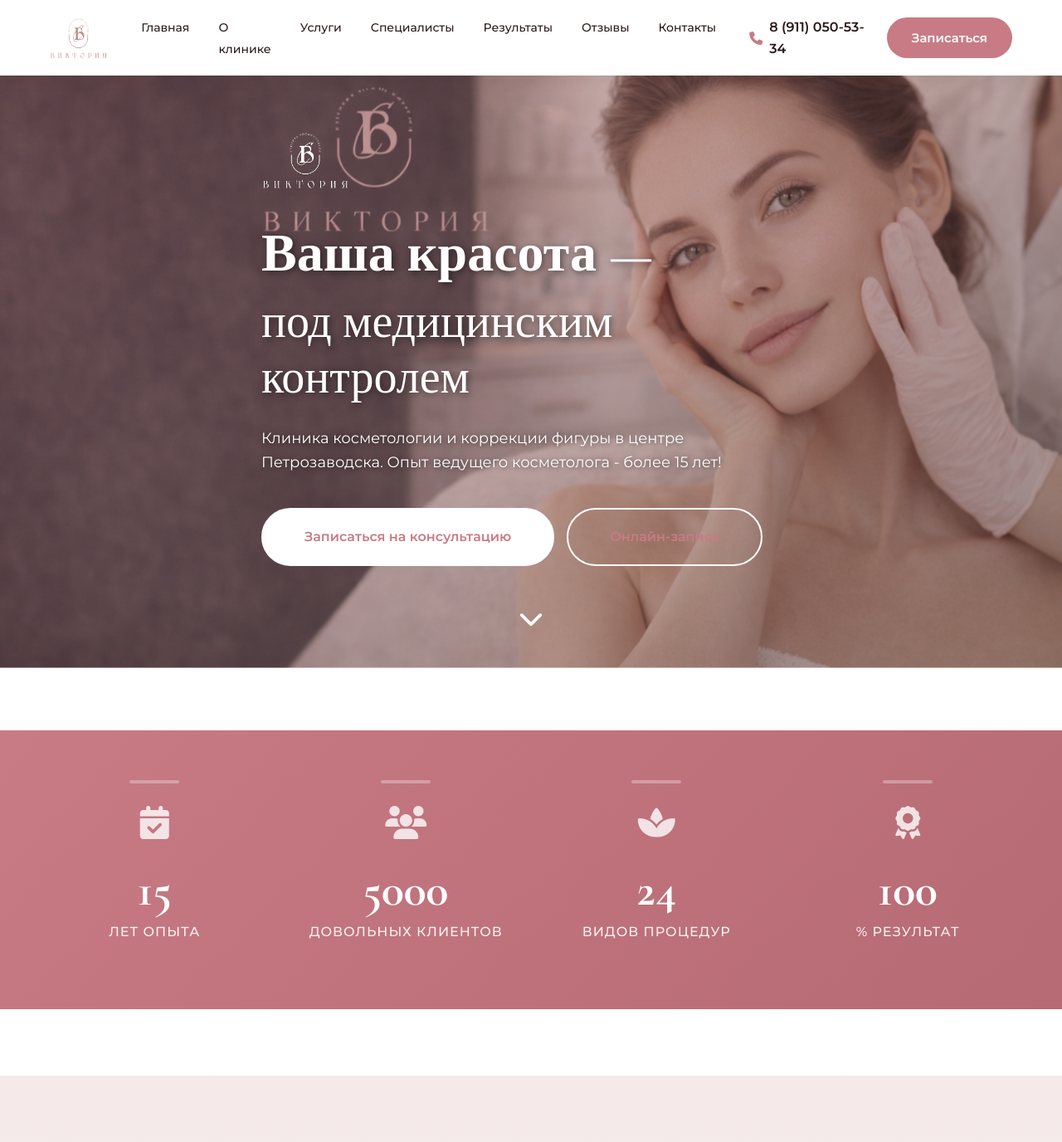
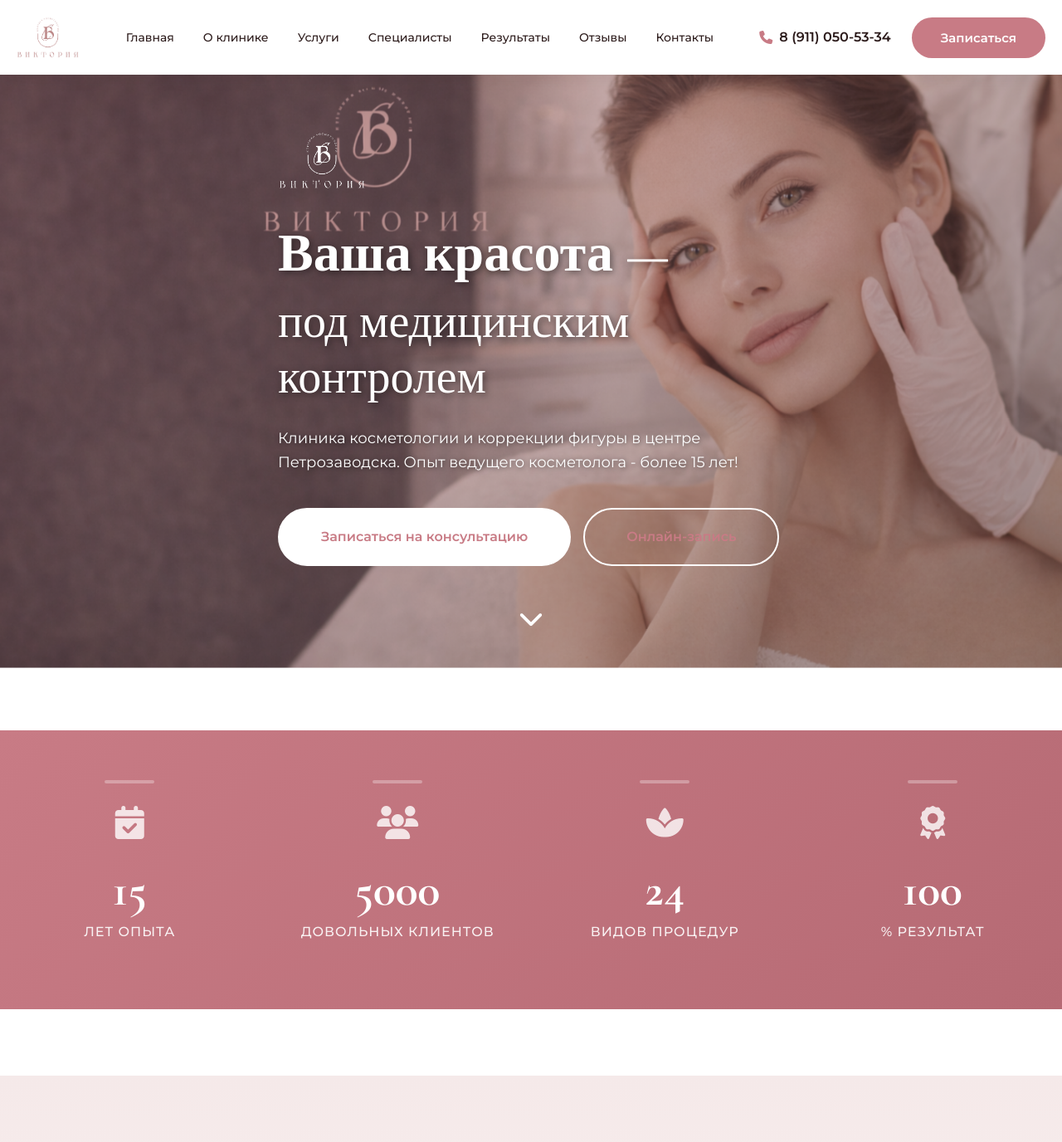
Before and after one commit to KoboSteruS/kosmetolog_Victoria, a Flask app: page / in a window 1280 px wide. Shown: the top 1376 px of the page at 83% size. Run offline with Flask 3, Linux system fonts and the light colour scheme; data that the repository does not hold is empty.

Commit message:
fix: reduce hero left margin
- Set hero container padding-left to 60px for better positioning
- Removed excessive left margin
- Increased container max-width to 1300px

```diff
--- a/app/static/css/style.css
+++ b/app/static/css/style.css
@@ -65,7 +65,7 @@ button {
 
 /* === UTILITY CLASSES === */
 .container {
-    max-width: 1200px;
+    max-width: 1300px;
     margin: 0 auto;
     padding: 0 20px;
 }
@@ -265,7 +265,8 @@ button {
 
 .hero .container {
     display: flex;
-    justify-content: flex-start; /* Контент слева */
+    justify-content: flex-start;
+    padding-left: 60px; /* Контролируем отступ слева */
 }
 
 .hero-background {
```
